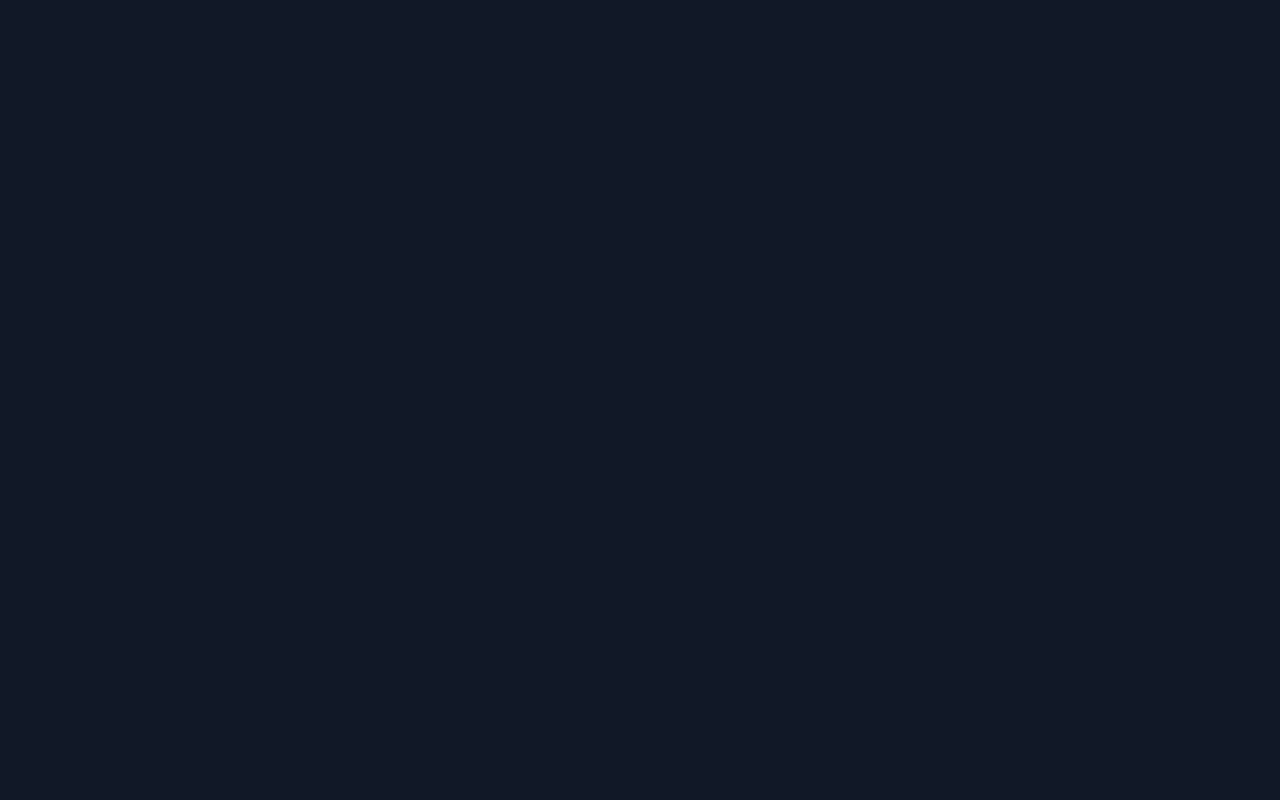
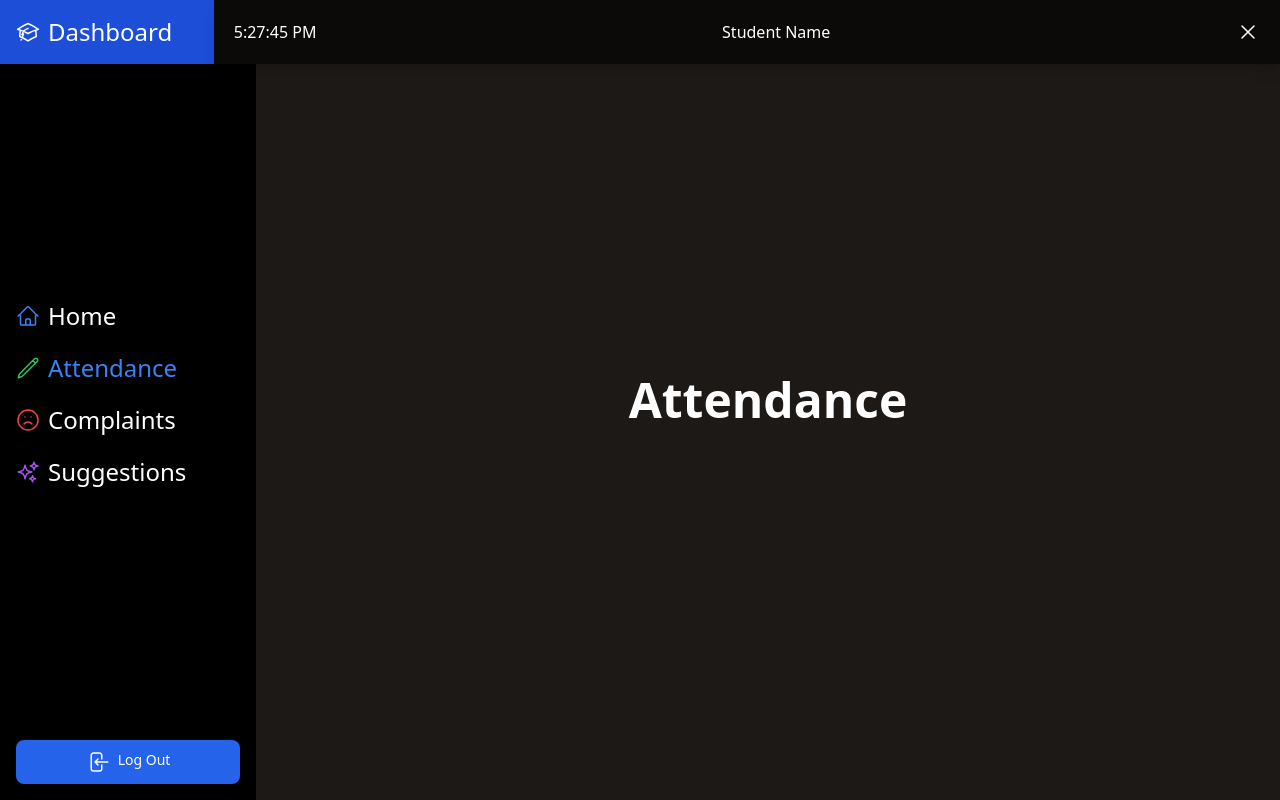
Before and after one commit to Raghu23-dev/Hostel-HMS, a React (Vite) app in the folder client/: page /student-dashboard/attendance in a window 1280 px wide. Before the commit this address had no page. Built offline with nearby package versions, Linux system fonts and the light colour scheme.

Commit message:
added Topbar and fixed layout

```diff
--- a/client/src/App.jsx
+++ b/client/src/App.jsx
@@ -8,6 +8,9 @@ import RequestAcc from "./components/LandingSite/AuthPage/Request";
 import AdminSignIn from "./components/LandingSite/AuthPage/AdminSignIn";
 import Index from "./components/Dashboards/StudentDashboard/Index";
 import Home from "./components/Dashboards/StudentDashboard/Home";
+import Attendance from "./components/Dashboards/Studentdashboard/Attendance";
+import Complaints from "./components/Dashboards/Studentdashboard/Complaints";
+import Suggestions from "./components/Dashboards/Studentdashboard/Suggestions";
 
 function App() {
   return (
@@ -24,6 +27,9 @@ function App() {
         </Route>
         <Route path="/student-dashboard" element={<Index />}>
           <Route index element={<Home />} />
+          <Route path="attendance" element={<Attendance/>} />
+          <Route path="complaints" element={<Complaints/>} />
+          <Route path="suggestions" element={<Suggestions/>} />
         </Route>
       </Routes>
     </>
--- /dev/null
+++ b/client/src/components/Dashboards/Common/Topbar.jsx
@@ -0,0 +1,45 @@
+import { useEffect, useState } from "react";
+import { Link } from "react-router-dom";
+
+function Topbar() {
+  const [date, setDate] = useState(new Date());
+
+  function refreshClock() {
+    setDate(new Date());
+  }
+
+  useEffect(() => {
+    const timerId = setInterval(refreshClock, 1000);
+    return function cleanup() {
+      clearInterval(timerId);
+    };
+  }, []);
+
+  return (
+    <div className="py-5 px-5 flex items-center justify-between text-white w-full bg-stone-950 shadow-lg absolute top-0 md:w-[83.3vw] md:ml-[16.7vw]">
+      {date.toLocaleTimeString()}
+      <span>Student Name</span>
+      <div className="flex gap-3">
+        <Link to="/logout">
+        <svg
+  xmlns="http://www.w3.org/2000/svg"
+  fill="none"
+  viewBox="0 0 24 24"
+  strokeWidth={1.5}
+  stroke="currentColor"
+  className="w-6 h-6 hover:text-blue-500"
+>
+  <path
+    strokeLinecap="round"
+    strokeLinejoin="round"
+    d="M6 18L18 6M6 6l12 12"
+  />
+</svg>
+
+        </Link>
+      </div>
+    </div>
+  );
+}
+
+export { Topbar };
--- /dev/null
+++ b/client/src/components/Dashboards/Studentdashboard/Attendance.jsx
@@ -0,0 +1,11 @@
+function Attendance() {
+    return (
+      <div className="w-full h-screen flex items-center justify-center">
+        <h1 className="text-white font-bold text-5xl">
+          Attendance
+        </h1>
+      </div>
+    )
+  }
+
+  export default Attendance;
--- /dev/null
+++ b/client/src/components/Dashboards/Studentdashboard/Complaints.jsx
@@ -0,0 +1,11 @@
+function Complaints() {
+    return (
+      <div className="w-full h-screen flex items-center justify-center">
+        <h1 className="text-white font-bold text-5xl">
+          Complaints
+        </h1>
+      </div>
+    )
+  }
+
+  export default Complaints;
--- a/client/src/components/Dashboards/Studentdashboard/Home.jsx
+++ b/client/src/components/Dashboards/Studentdashboard/Home.jsx
@@ -1,11 +1,14 @@
+// import { Doughnut } from "react-chartjs-2";
+// import 'chart.js/auto';
+
 function Home() {
-  let user = JSON.parse(localStorage.getItem("user"));
-
   return (
-    <div className="w-full h-screen flex items-center justify-center" >
-        <h1 className="text-gray-900 font-bold text-5xl" >Welcome <span className="text-blue-500">{user.email}</span></h1>
+    <div className="w-full h-screen flex items-center justify-center">
+      <h1 className="text-white font-bold text-5xl">
+        Welcome <span className="text-blue-700">Student!</span>
+      </h1>
     </div>
-  )
+  );
 }
 
 export default Home;
--- a/client/src/components/Dashboards/Studentdashboard/Index.jsx
+++ b/client/src/components/Dashboards/Studentdashboard/Index.jsx
@@ -1,50 +1,102 @@
 import { Outlet } from "react-router-dom";
-import { Sidebar } from "../Common/Sidebar"
+import { Sidebar } from "../Common/Sidebar";
+import { Topbar } from "../Common/Topbar";
+
 export default function Index() {
-
   const dashboard = "student";
   const links = [
     {
       text: "Home",
       url: "/student-dashboard",
       for: dashboard,
-    },
-    {
-      text: "Profile",
-      url: "/student-dashboard/profile",
-    },
-    {
-      text: "Settings",
-      url: "/student-dashboard/settings",
-    },
-    {
-      text: "Mess",
-      url: "/student-dashboard/settings",
+      svg: (
+        <svg
+          xmlns="http://www.w3.org/2000/svg"
+          fill="none"
+          viewBox="0 0 24 24"
+          strokeWidth={1.5}
+          stroke="currentColor"
+          className="w-6 h-6 text-blue-500" // Update color
+        >
+          <path
+            strokeLinecap="round"
+            strokeLinejoin="round"
+            d="M2.25 12l8.954-8.955c.44-.439 1.152-.439 1.591 0L21.75 12M4.5 9.75v10.125c0 .621.504 1.125 1.125 1.125H9.75v-4.875c0-.621.504-1.125 1.125-1.125h2.25c.621 0 1.125.504 1.125 1.125V21h4.125c.621 0 1.125-.504 1.125-1.125V9.75M8.25 21h8.25"
+          />
+        </svg>
+      ),
     },
     {
       text: "Attendance",
-      url: "/student-dashboard/settings",
-    },
-    {
-      text: "Invoices",
-      url: "/student-dashboard/settings",
+      url: "/student-dashboard/attendance",
+      svg: (
+        <svg
+          xmlns="http://www.w3.org/2000/svg"
+          fill="none"
+          viewBox="0 0 24 24"
+          strokeWidth={1.5}
+          stroke="currentColor"
+          className="w-6 h-6 text-green-500" // Update color
+        >
+          <path
+            strokeLinecap="round"
+            strokeLinejoin="round"
+            d="M16.862 4.487l1.687-1.688a1.875 1.875 0 112.652 2.652L6.832 19.82a4.5 4.5 0 01-1.897 1.13l-2.685.8.8-2.685a4.5 4.5 0 011.13-1.897L16.863 4.487zm0 0L19.5 7.125"
+          />
+        </svg>
+      ),
     },
     {
       text: "Complaints",
-      url: "/student-dashboard/settings",
+      url: "/student-dashboard/complaints",
+      svg: (
+        <svg
+          className="h-6 w-6 text-red-500" // Update color
+          viewBox="0 0 24 24"
+          xmlns="http://www.w3.org/2000/svg"
+          fill="none"
+          stroke="currentColor"
+          strokeWidth={1.5}
+          strokeLinecap="round"
+          strokeLinejoin="round"
+        >
+          {" "}
+          <circle cx="12" cy="12" r="10" />{" "}
+          <path d="M16 16s-1.5-2-4-2-4 2-4 2" />{" "}
+          <line x1="9" y1="9" x2="9.01" y2="9" />{" "}
+          <line x1="15" y1="9" x2="15.01" y2="9" />
+        </svg>
+      ),
     },
     {
       text: "Suggestions",
-      url: "/student-dashboard/settings",
+      url: "/student-dashboard/suggestions",
+      svg: (
+        <svg
+          xmlns="http://www.w3.org/2000/svg"
+          fill="none"
+          viewBox="0 0 24 24"
+          strokeWidth={1.5}
+          stroke="currentColor"
+          className="w-6 h-6 text-purple-500" // Update color
+        >
+          <path
+            strokeLinecap="round"
+            strokeLinejoin="round"
+            d="M9.813 15.904L9 18.75l-.813-2.846a4.5 4.5 0 00-3.09-3.09L2.25 12l2.846-.813a4.5 4.5 0 003.09-3.09L9 5.25l.813 2.846a4.5 4.5 0 003.09 3.09L15.75 12l-2.846.813a4.5 4.5 0 00-3.09 3.09zM18.259 8.715L18 9.75l-.259-1.035a3.375 3.375 0 00-2.455-2.456L14.25 6l1.036-.259a3.375 3.375 0 002.455-2.456L18 2.25l.259 1.035a3.375 3.375 0 002.456 2.456L21.75 6l-1.035.259a3.375 3.375 0 00-2.456 2.456zM16.894 20.567L16.5 21.75l-.394-1.183a2.25 2.25 0 00-1.423-1.423L13.5 18.75l1.183-.394a2.25 2.25 0 001.423-1.423l.394-1.183.394 1.183a2.25 2.25 0 001.423 1.423l1.183.394-1.183.394a2.25 2.25 0 00-1.423 1.423z"
+          />
+        </svg>
+      ),
     },
-  ]
+  ];
 
   return (
     <div className="flex">
       <Sidebar links={links} />
-      <div className="w-full bg-white h-screen" >
+      <Topbar />
+      <div className="w-full bg-stone-900 h-screen">
         <Outlet />
       </div>
     </div>
-  )
+  );
 }
--- /dev/null
+++ b/client/src/components/Dashboards/Studentdashboard/Suggestions.jsx
@@ -0,0 +1,11 @@
+function Suggestions() {
+    return (
+      <div className="w-full h-screen flex items-center justify-center">
+        <h1 className="text-white font-bold text-5xl">
+          Suggestions
+        </h1>
+      </div>
+    )
+  }
+
+  export default Suggestions;
```
